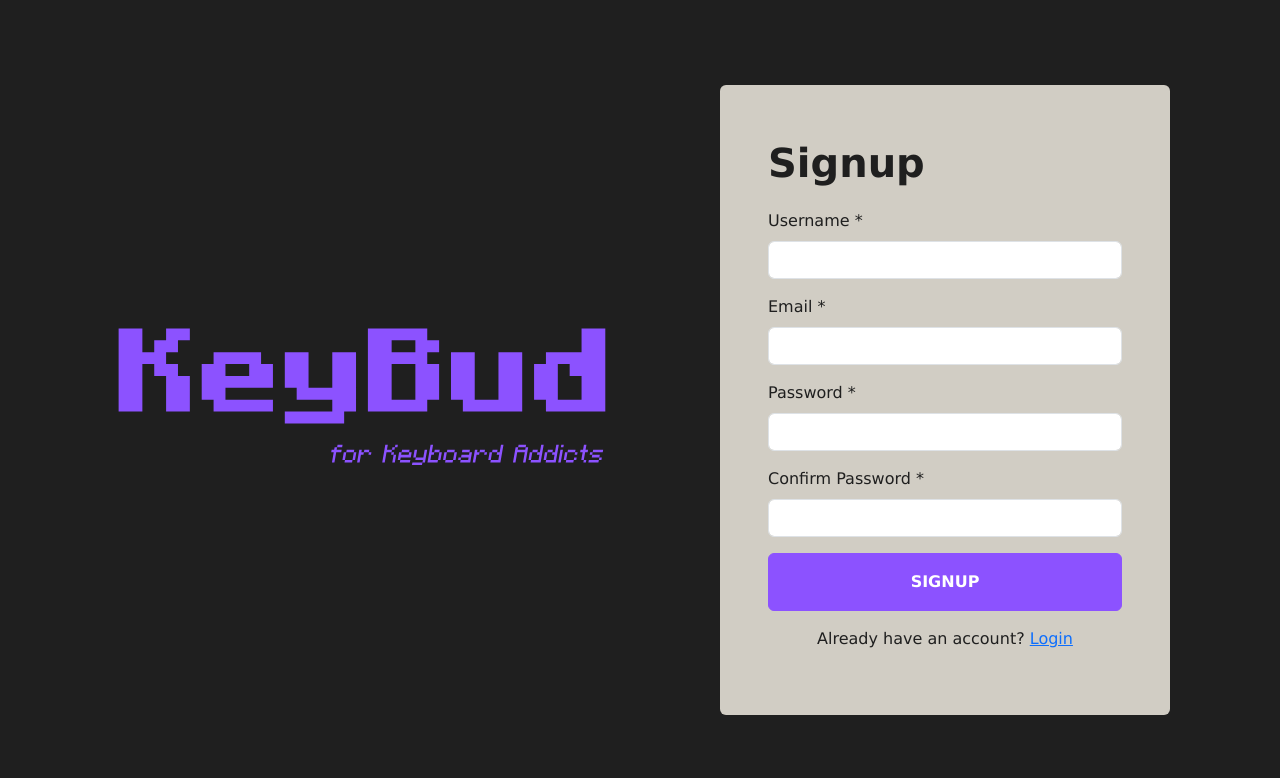
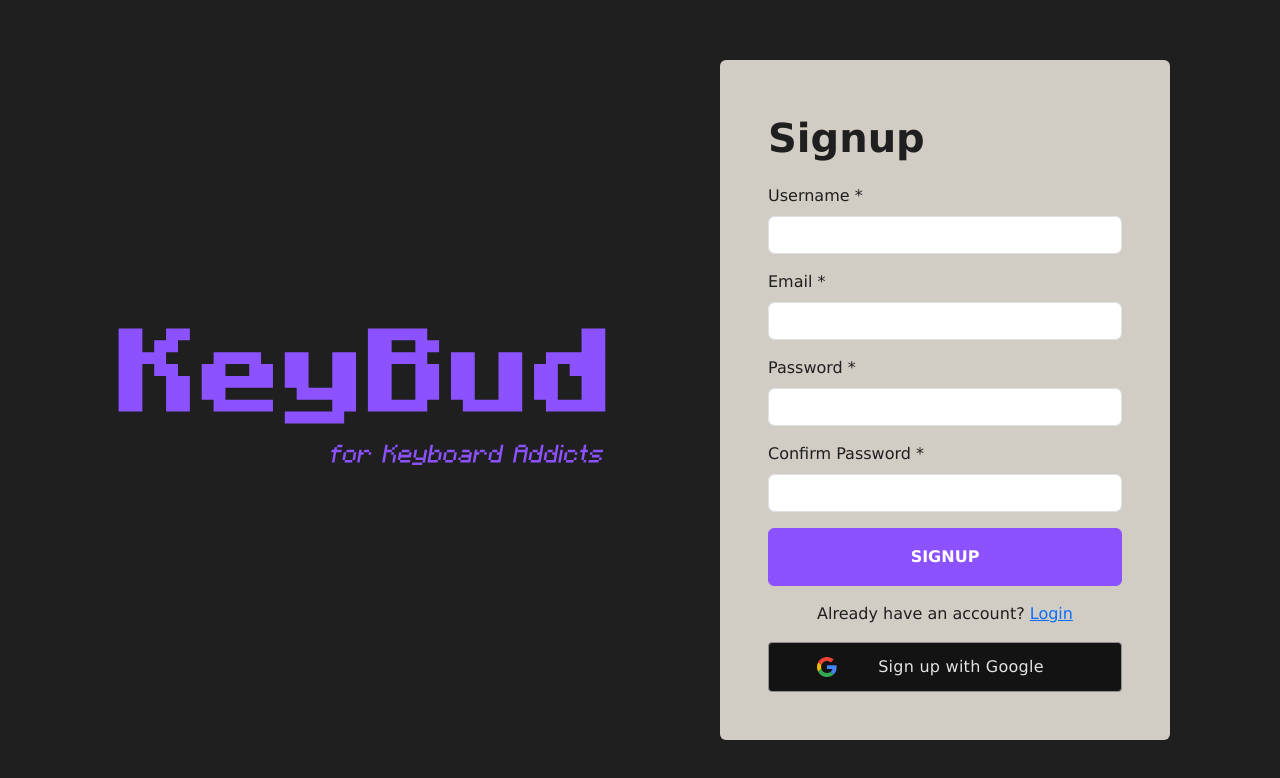
Before and after one commit to jomkv/KeyBud, a React (Create React App) app: page /signup in a window 1280 px wide. Shown: the top 778 px of the page. Built offline with nearby package versions, Linux system fonts and the light colour scheme; a web font is replaced by a local one.

Commit message:
feat: google signup and signin buttons

```diff
--- /dev/null
+++ b/src/components/login/GoogleSigninButton.tsx
@@ -0,0 +1,44 @@
+import React from "react";
+
+function GoogleSigninButton() {
+  return (
+    <button className="gsi-material-button w-100 pt-4 pb-4 pe-5 ps-5 fs-6">
+      <div className="gsi-material-button-state"></div>
+      <div className="gsi-material-button-content-wrapper">
+        <div className="gsi-material-button-icon">
+          <svg
+            version="1.1"
+            xmlns="http://www.w3.org/2000/svg"
+            viewBox="0 0 48 48"
+            xmlnsXlink="http://www.w3.org/1999/xlink"
+            style={{ display: "block" }}
+          >
+            <path
+              fill="#EA4335"
+              d="M24 9.5c3.54 0 6.71 1.22 9.21 3.6l6.85-6.85C35.9 2.38 30.47 0 24 0 14.62 0 6.51 5.38 2.56 13.22l7.98 6.19C12.43 13.72 17.74 9.5 24 9.5z"
+            ></path>
+            <path
+              fill="#4285F4"
+              d="M46.98 24.55c0-1.57-.15-3.09-.38-4.55H24v9.02h12.94c-.58 2.96-2.26 5.48-4.78 7.18l7.73 6c4.51-4.18 7.09-10.36 7.09-17.65z"
+            ></path>
+            <path
+              fill="#FBBC05"
+              d="M10.53 28.59c-.48-1.45-.76-2.99-.76-4.59s.27-3.14.76-4.59l-7.98-6.19C.92 16.46 0 20.12 0 24c0 3.88.92 7.54 2.56 10.78l7.97-6.19z"
+            ></path>
+            <path
+              fill="#34A853"
+              d="M24 48c6.48 0 11.93-2.13 15.89-5.81l-7.73-6c-2.15 1.45-4.92 2.3-8.16 2.3-6.26 0-11.57-4.22-13.47-9.91l-7.98 6.19C6.51 42.62 14.62 48 24 48z"
+            ></path>
+            <path fill="none" d="M0 0h48v48H0z"></path>
+          </svg>
+        </div>
+        <span className="gsi-material-button-contents">
+          Sign in with Google
+        </span>
+        <span style={{ display: "none" }}>Sign in with Google</span>
+      </div>
+    </button>
+  );
+}
+
+export default GoogleSigninButton;
--- a/src/components/login/LoginForm.tsx
+++ b/src/components/login/LoginForm.tsx
@@ -2,6 +2,8 @@
 import { useForm } from "react-hook-form";
 import { zodResolver } from "@hookform/resolvers/zod";
 import { z } from "zod";
+
+import GoogleSigninButton from "./GoogleSigninButton";
 
 const schema = z.object({
   usernameOrEmail: z.string().nonempty("This field is required"),
@@ -85,6 +87,8 @@
           Don't have an account? <a href="/signup">Signup</a>
         </p>
       </div>
+
+      <GoogleSigninButton />
     </Form>
   );
 }
--- /dev/null
+++ b/src/components/signup/GoogleSignupButton.tsx
@@ -0,0 +1,44 @@
+import React from "react";
+
+function GoogleSignupButton() {
+  return (
+    <button className="gsi-material-button w-100 pt-4 pb-4 pe-5 ps-5 fs-6">
+      <div className="gsi-material-button-state"></div>
+      <div className="gsi-material-button-content-wrapper">
+        <div className="gsi-material-button-icon">
+          <svg
+            version="1.1"
+            xmlns="http://www.w3.org/2000/svg"
+            viewBox="0 0 48 48"
+            xmlnsXlink="http://www.w3.org/1999/xlink"
+            style={{ display: "block" }}
+          >
+            <path
+              fill="#EA4335"
+              d="M24 9.5c3.54 0 6.71 1.22 9.21 3.6l6.85-6.85C35.9 2.38 30.47 0 24 0 14.62 0 6.51 5.38 2.56 13.22l7.98 6.19C12.43 13.72 17.74 9.5 24 9.5z"
+            ></path>
+            <path
+              fill="#4285F4"
+              d="M46.98 24.55c0-1.57-.15-3.09-.38-4.55H24v9.02h12.94c-.58 2.96-2.26 5.48-4.78 7.18l7.73 6c4.51-4.18 7.09-10.36 7.09-17.65z"
+            ></path>
+            <path
+              fill="#FBBC05"
+              d="M10.53 28.59c-.48-1.45-.76-2.99-.76-4.59s.27-3.14.76-4.59l-7.98-6.19C.92 16.46 0 20.12 0 24c0 3.88.92 7.54 2.56 10.78l7.97-6.19z"
+            ></path>
+            <path
+              fill="#34A853"
+              d="M24 48c6.48 0 11.93-2.13 15.89-5.81l-7.73-6c-2.15 1.45-4.92 2.3-8.16 2.3-6.26 0-11.57-4.22-13.47-9.91l-7.98 6.19C6.51 42.62 14.62 48 24 48z"
+            ></path>
+            <path fill="none" d="M0 0h48v48H0z"></path>
+          </svg>
+        </div>
+        <span className="gsi-material-button-contents">
+          Sign up with Google
+        </span>
+        <span style={{ display: "none" }}>Sign up with Google</span>
+      </div>
+    </button>
+  );
+}
+
+export default GoogleSignupButton;
--- a/src/components/signup/SignupForm.tsx
+++ b/src/components/signup/SignupForm.tsx
@@ -2,6 +2,8 @@
 import { useForm } from "react-hook-form";
 import { zodResolver } from "@hookform/resolvers/zod";
 import { z } from "zod";
+
+import GoogleSignupButton from "./GoogleSignupButton";
 
 const schema = z
   .object({
@@ -130,6 +132,8 @@
             Already have an account? <a href="/login">Login</a>
           </p>
         </div>
+
+        <GoogleSignupButton />
       </Form>
     </>
   );
--- a/src/global.css
+++ b/src/global.css
@@ -50,4 +50,115 @@
 .keybud__textfield {
   border-color: white !important;
 }
-/* Override MUI Textfield Style */
+
+.gsi-material-button {
+  -moz-user-select: none;
+  -webkit-user-select: none;
+  -ms-user-select: none;
+  -webkit-appearance: none;
+  background-color: #131314;
+  background-image: none;
+  border: 1px solid #747775;
+  -webkit-border-radius: 4px;
+  border-radius: 4px;
+  -webkit-box-sizing: border-box;
+  box-sizing: border-box;
+  color: #e3e3e3;
+  cursor: pointer;
+  font-family: "Roboto", arial, sans-serif;
+  font-size: 14px;
+  height: 40px;
+  letter-spacing: 0.25px;
+  outline: none;
+  overflow: hidden;
+  padding: 0 12px;
+  position: relative;
+  text-align: center;
+  -webkit-transition: background-color 0.218s, border-color 0.218s,
+    box-shadow 0.218s;
+  transition: background-color 0.218s, border-color 0.218s, box-shadow 0.218s;
+  vertical-align: middle;
+  white-space: nowrap;
+  width: auto;
+  max-width: 400px;
+  min-width: min-content;
+  border-color: #8e918f;
+}
+
+.gsi-material-button .gsi-material-button-icon {
+  height: 20px;
+  margin-right: 12px;
+  min-width: 20px;
+  width: 20px;
+}
+
+.gsi-material-button .gsi-material-button-content-wrapper {
+  -webkit-align-items: center;
+  align-items: center;
+  display: flex;
+  -webkit-flex-direction: row;
+  flex-direction: row;
+  -webkit-flex-wrap: nowrap;
+  flex-wrap: nowrap;
+  height: 100%;
+  justify-content: space-between;
+  position: relative;
+  width: 100%;
+}
+
+.gsi-material-button .gsi-material-button-contents {
+  -webkit-flex-grow: 1;
+  flex-grow: 1;
+  font-family: "Roboto", arial, sans-serif;
+  font-weight: 500;
+  overflow: hidden;
+  text-overflow: ellipsis;
+  vertical-align: top;
+}
+
+.gsi-material-button .gsi-material-button-state {
+  -webkit-transition: opacity 0.218s;
+  transition: opacity 0.218s;
+  bottom: 0;
+  left: 0;
+  opacity: 0;
+  position: absolute;
+  right: 0;
+  top: 0;
+}
+
+.gsi-material-button:disabled {
+  cursor: default;
+  background-color: #13131461;
+  border-color: #8e918f1f;
+}
+
+.gsi-material-button:disabled .gsi-material-button-state {
+  background-color: #e3e3e31f;
+}
+
+.gsi-material-button:disabled .gsi-material-button-contents {
+  opacity: 38%;
+}
+
+.gsi-material-button:disabled .gsi-material-button-icon {
+  opacity: 38%;
+}
+
+.gsi-material-button:not(:disabled):active .gsi-material-button-state,
+.gsi-material-button:not(:disabled):focus .gsi-material-button-state {
+  background-color: white;
+  opacity: 12%;
+}
+
+.gsi-material-button:not(:disabled):hover {
+  -webkit-box-shadow: 0 1px 2px 0 rgba(60, 64, 67, 0.3),
+    0 1px 3px 1px rgba(60, 64, 67, 0.15);
+  box-shadow: 0 1px 2px 0 rgba(60, 64, 67, 0.3),
+    0 1px 3px 1px rgba(60, 64, 67, 0.15);
+}
+
+.gsi-material-button:not(:disabled):hover .gsi-material-button-state {
+  background-color: white;
+  opacity: 8%;
+}
```
